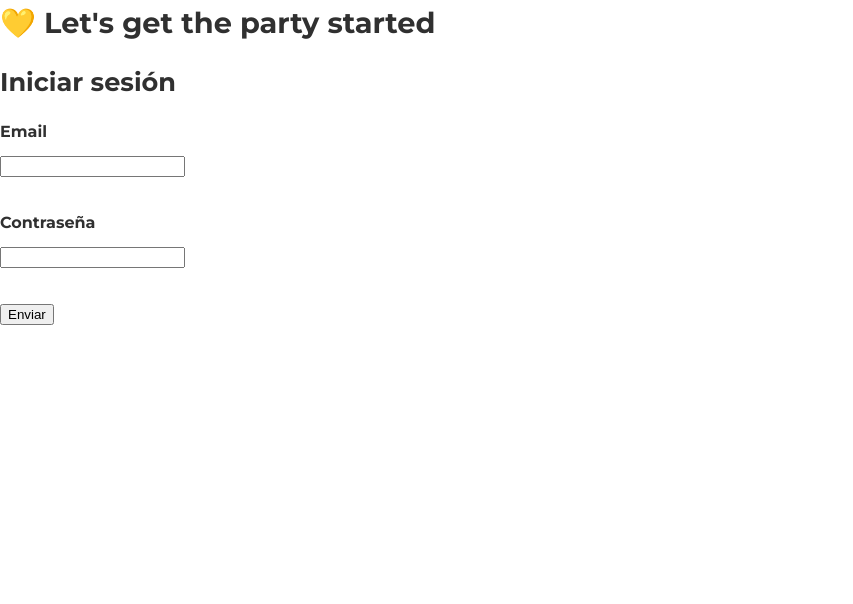
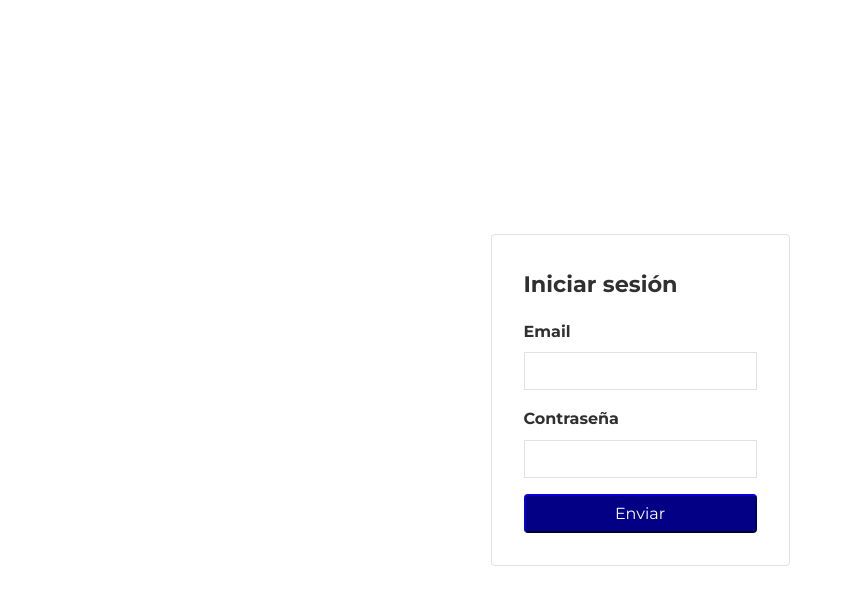
Before and after one commit to ger86/latteandfront-final-project-ii, a React (Create React App) app: page / in a window 1280 px wide. Shown: the top 604 px of the page, without its empty margins (0-853 px from the left). Built offline with nearby package versions, Linux system fonts and the light colour scheme; a web font is replaced by a local one.

Commit message:
6.2: added basic styled components and use them in to style the login form

```diff
--- a/src/App.js
+++ b/src/App.js
@@ -34,8 +34,6 @@ export default function App() {
   return (
     <ThemeProvider theme={theme}>
       <AuthContextProvider>
-        <div>
-          <h1>💛 Let's get the party started</h1>
         <BrowserRouter>
           <Routes>
             <Route path="/user" element={<PrivateRoute />}>
@@ -55,7 +53,6 @@ export default function App() {
             </Route>
           </Routes>
         </BrowserRouter>
-        </div>
       </AuthContextProvider>
       <GlobalStyle />
     </ThemeProvider>
--- /dev/null
+++ b/src/components/ui/Box.js
@@ -0,0 +1,7 @@
+import styled from 'styled-components';
+
+export default styled.div`
+  margin-top: ${(props) => (props.marginTop ? `${props.marginTop}rem` : 0)};
+  margin-bottom: ${(props) => (props.marginBottom ? `${props.marginBottom}rem` : 0)};
+  margin-right: ${(props) => (props.marginRight ? `${props.marginRight}rem` : 0)};
+`;
--- /dev/null
+++ b/src/components/ui/Button.js
@@ -0,0 +1,66 @@
+import styled from 'styled-components';
+
+const Button = styled.button`
+  display: inline-block;
+  width: ${(props) => (props.fullWidth ? '100%' : 'auto')};
+  padding: 0.5rem 1rem;
+  border-radius: 0.25rem;
+  cursor: pointer;
+  font-family: ${(props) => props.theme.fontFamily.primary};
+  font-size: ${(props) => props.theme.fontSize.body};
+  transition: background-color 0.2s linear, color 0.2s linear;
+`;
+
+export const PrimaryButton = styled(Button)`
+  background-color: ${(props) => props.theme.button.primary.normal.backgroundColor};
+  border-color: ${(props) => props.theme.button.primary.normal.borderColor};
+  color: ${(props) => props.theme.button.primary.normal.text};
+
+  &:hover {
+    background-color: ${(props) => props.theme.button.primary.hover.backgroundColor};
+    border-color: ${(props) => props.theme.button.primary.hover.borderColor};
+    color: ${(props) => props.theme.button.primary.hover.text};
+  }
+  &:focus {
+    outline-offset: 2px;
+  }
+
+  &:active {
+    background-color: ${(props) => props.theme.button.primary.active.backgroundColor};
+    border-color: ${(props) => props.theme.button.primary.active.borderColor};
+    color: ${(props) => props.theme.button.primary.active.text};
+  }
+
+  &:disabled {
+    background-color: ${(props) => props.theme.button.primary.disabled.backgroundColor};
+    border-color: ${(props) => props.theme.button.primary.disabled.borderColor};
+    color: ${(props) => props.theme.button.primary.disabled.text};
+  }
+`;
+
+export const DangerButton = styled(Button)`
+  background-color: ${(props) => props.theme.button.primary.normal.backgroundColor};
+  border-color: ${(props) => props.theme.button.primary.normal.borderColor};
+  color: ${(props) => props.theme.button.primary.normal.text};
+
+  &:hover {
+    background-color: ${(props) => props.theme.button.primary.hover.backgroundColor};
+    border-color: ${(props) => props.theme.button.primary.hover.borderColor};
+    color: ${(props) => props.theme.button.primary.hover.text};
+  }
+  &:focus {
+    outline-offset: 2px;
+  }
+
+  &:active {
+    background-color: ${(props) => props.theme.button.primary.active.backgroundColor};
+    border-color: ${(props) => props.theme.button.primary.active.borderColor};
+    color: ${(props) => props.theme.button.primary.active.text};
+  }
+
+  &:disabled {
+    background-color: ${(props) => props.theme.button.primary.disabled.backgroundColor};
+    border-color: ${(props) => props.theme.button.primary.disabled.borderColor};
+    color: ${(props) => props.theme.button.primary.disabled.text};
+  }
+`;
--- /dev/null
+++ b/src/components/ui/FlexContainer.js
@@ -0,0 +1,12 @@
+import styled from 'styled-components';
+
+export default styled.div`
+  display: flex;
+  align-items: ${(props) => props.alignItems ?? 'center'};
+  justify-content: ${(props) => props.justifyContent ?? 'flex-start'};
+  min-height: ${(props) => props.minHeight ?? 'auto'};
+  margin-top: ${(props) => props.marginTop ?? '0'};
+  & > * {
+    margin-right: ${(props) => (props.withGutter ? '1rem' : '0')};
+  }
+`;
--- /dev/null
+++ b/src/components/ui/form/Error.js
@@ -0,0 +1,8 @@
+import styled from 'styled-components';
+
+export default styled.div`
+  padding: 1.5rem;
+  margin-top: ${(props) => (props.mt ? `${props.mt}rem` : 0)};
+  background-color: ${(props) => props.theme.colors.red.light};
+  color: white;
+`;
--- /dev/null
+++ b/src/components/ui/form/FormField.js
@@ -0,0 +1,15 @@
+import React from 'react';
+import FormGroup from './FormGroup';
+import FormLabel from './FormLabel';
+import Input from './Input';
+
+function FormField({label, inputType, name, onChangeInput, id, value}) {
+  return (
+    <FormGroup>
+      {label && <FormLabel htmlFor={id}>{label}</FormLabel>}
+      <Input onChange={onChangeInput} id={id} name={name} type={inputType} value={value} />
+    </FormGroup>
+  );
+}
+
+export default FormField;
--- /dev/null
+++ b/src/components/ui/form/FormGroup.js
@@ -0,0 +1,5 @@
+import styled from 'styled-components';
+
+export default styled.div`
+  margin-bottom: 1rem;
+`;
--- /dev/null
+++ b/src/components/ui/form/FormLabel.js
@@ -0,0 +1,7 @@
+import styled from 'styled-components';
+
+export default styled.label`
+  display: inline-block;
+  margin-bottom: 0.5rem;
+  font-weight: bold;
+`;
--- /dev/null
+++ b/src/components/ui/form/Input.js
@@ -0,0 +1,17 @@
+import styled from 'styled-components';
+
+export default styled.input`
+  display: block;
+  width: 100%;
+  padding: 0.375rem 0.75rem;
+  border: 1px solid ${(props) => props.theme.shape.borderColor};
+  background-color: #fff;
+  background-clip: padding-box;
+  border-radius: ${(props) => props.theme.shape.bordeRadius};
+  font-size: ${(props) => props.theme.fontSize.body};
+  font-weight: 400;
+  line-height: 1.5;
+  color: ${(props) => props.theme.fontColor.body};
+  appearance: none;
+  transition: border-color 0.15s ease-in-out, box-shadow 0.15s ease-in-out;
+`;
--- a/src/views/Login/Login.module.css
+++ /dev/null
@@ -1,37 +0,0 @@
-.formControl {
-  margin-bottom: 2rem;
-}
-
-.label {
-  display: inline-block;
-  margin-bottom: 0.5rem;
-  font-weight: bold;
-}
-
-.alert {
-  padding: 1rem;
-  border-width: 1px;
-  border-style: solid;
-}
-
-.alertError {
-  background-color: #f8d7da;
-  border-color: #f5c2c7;
-  color: #842029;
-}
-
-.alertSuccess {
-  background-color: #d1e7dd;
-  border-color: #badbcc;
-  color: #0f5132;
-}
-
-.alertInfo {
-  background-color: #cff4fc;
-  border-color: #b6effb;
-  color: #055160;
-}
-
-.feedback {
-  margin-top: 1rem;
-}
--- a/src/views/Login/LoginView.js
+++ b/src/views/Login/LoginView.js
@@ -1,52 +1,40 @@
-import classes from './Login.module.css';
+import Box from 'components/ui/Box';
+import {PrimaryButton} from 'components/ui/Button';
+import FlexContainer from 'components/ui/FlexContainer';
+import Error from 'components/ui/form/Error';
+import FormField from 'components/ui/form/FormField';
+import {Form} from './styledComponents';
 
 export default function LoginView({form, onInputChanged, onSubmit, requestStatus}) {
   return (
-    <div>
-      <h2>Iniciar sesión</h2>
-      <form onSubmit={onSubmit}>
-        <div className={classes.formControl}>
-          <div>
-            <label className={classes.label}>Email</label>
-          </div>
-          <div>
-            <input value={form.email} onChange={onInputChanged} name="email" />
-          </div>
-        </div>
-        <div className={classes.formControl}>
-          <div>
-            <label className={classes.label}>Contraseña</label>
-          </div>
-          <div>
-            <input
-              value={form.password}
-              onChange={onInputChanged}
-              name="password"
-              type="password"
-            />
-          </div>
-        </div>
-        <div>
-          <button type="submit" disabled={requestStatus.isLoading}>
-            Enviar
-          </button>
-        </div>
-        <div className={classes.feedback}>
-          {requestStatus.isLoading && (
-            <div className={`${classes.alert} ${classes.alertInfo}`}>Iniciando sesión</div>
-          )}
-          {requestStatus.hasFailed && (
-            <div className={`${classes.alert} ${classes.alertError}`}>
-              Las credenciales no son válidas
-            </div>
-          )}
-          {requestStatus.hasSucceeded && (
-            <div className={`${classes.alert} ${classes.alertSuccess}`}>
-              ¡Bienvenido a Latte and Books!
-            </div>
-          )}
-        </div>
-      </form>
-    </div>
+    <FlexContainer justifyContent="center" minHeight="100vh">
+      <Form onSubmit={onSubmit}>
+        <h3>Iniciar sesión</h3>
+        <FormField
+          inputType="text"
+          name="email"
+          id="email"
+          label="Email"
+          value={form.email}
+          onChangeInput={onInputChanged}
+        />
+        <FormField
+          inputType="password"
+          name="password"
+          id="password"
+          label="Contraseña"
+          value={form.password}
+          onChangeInput={onInputChanged}
+        />
+        <PrimaryButton type="submit" fullWidth disabled={requestStatus.isLoading}>
+          {requestStatus.isLoading ? 'Enviando' : 'Enviar'}
+        </PrimaryButton>
+        {requestStatus.hasFailed && (
+          <Box marginTop={1}>
+            <Error>Las credenciales no son válidas</Error>
+          </Box>
+        )}
+      </Form>
+    </FlexContainer>
   );
 }
--- /dev/null
+++ b/src/views/Login/styledComponents.js
@@ -0,0 +1,8 @@
+import styled from 'styled-components';
+
+export const Form = styled.form`
+  display: inline-block;
+  padding: 2rem;
+  border: 1px solid ${(props) => props.theme.shape.borderColor};
+  border-radius: ${(props) => props.theme.shape.borderRadius};
+`;
```
Lines whose indentation alone changed are shown as unchanged.
